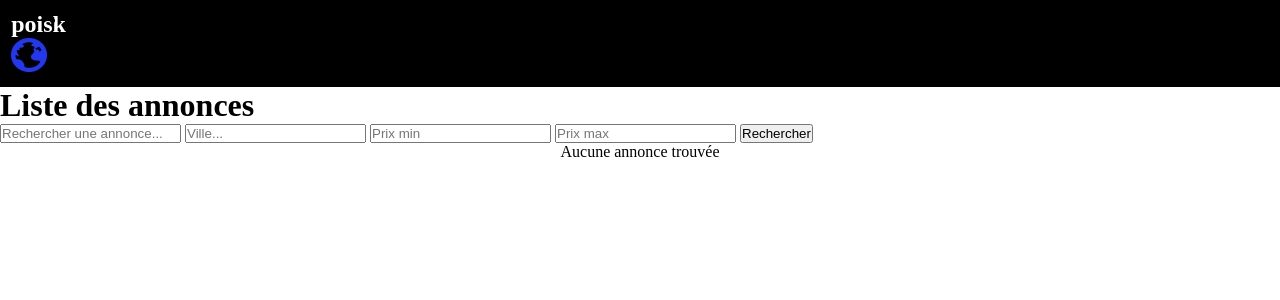
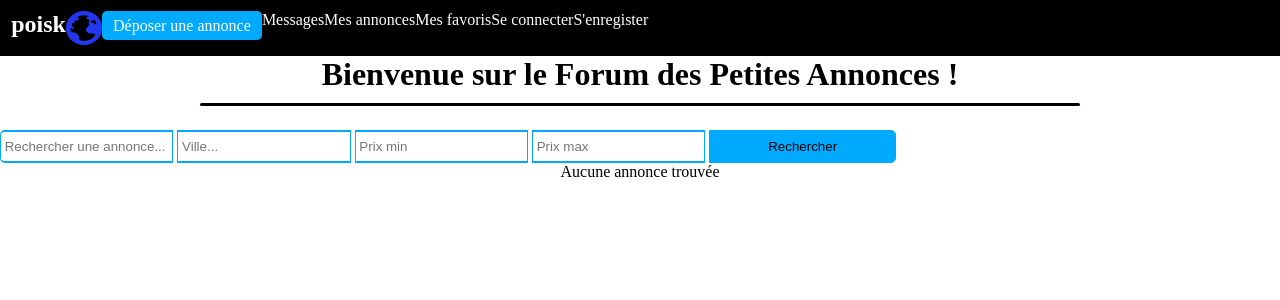
Before and after one commit to sataev12/SFPoisk, a PHP site: template templates/annonce/index.html.twig in a window 1280 px wide. Shown: the top 300 px of the page. Run offline with PHP 8.4, Linux system fonts and the light colour scheme; the template is opened without the code that fills it, so the values that code supplies are empty; form fields are guessed from the names that the template uses; some libraries are stand-ins or nearby versions.

Commit message:
Ajouter quelques styles sur la pages d'acceuil

```diff
--- a/public/css/style.css
+++ b/public/css/style.css
@@ -17,12 +17,14 @@
 
 nav{
     background-color: black;
+    color: white;
     display: flex;
     padding: 0.7em;
 }
 
 nav ul{
     display: flex;
+    list-style-type: none;
 }
 nav ul h2{
     color: white;
@@ -30,6 +32,24 @@
 
 nav ul .user {
     color: beige;
+}
+
+/* Nav-bar */
+
+.logo{
+    display: flex;
+    flex-direction: row;
+}
+
+.deposer {
+    display: flex;
+    align-items: center;
+    justify-content: center;
+    border-radius: 5px;
+    width: 10em;
+    height: 1.8em;
+    background-color: #00AAFF;
+
 }
 
 
@@ -42,7 +62,7 @@
 }
 
 .annonce {
-    background-color: blanchedalmond;
+    background-color: rgba(219, 209, 209, 0.24);
     width: 55em;
     border: 1px solid black;
     border-radius: 9px;
@@ -91,13 +111,55 @@
     justify-content: center;
 }
 
-.btn-ajoutRetrait a {
-
-}
-
-/* Formulaire de recherche */
+/* Formulaire de recherche/categories */
 
 .form-inline {
     display: flex;
+    justify-content: center;
+    margin-bottom: 1em;
+}
+
+.form-control {
+    width: 13em;
+    height: 2.5em;
+    border-bottom: #00AAFF 2px solid;
+    border-top: #00AAFF 2px solid;
+    border-left: #00AAFF 1px solid;
+    border-right: #00AAFF 1px solid;
+}
+
+.btn-valider {
+    width: 14em;
+    height: 2.5em;
+    background-color: #00AAFF;
+    border: #00AAFF 1px solid;
+    border-radius: 0 5px 5px 0;
+}
+
+.recherche-annonce {
+    border-radius: 5px 0 0 5px;
+}
+
+.ceteg-titre{
+    display: flex;
+    flex-direction: column;
     align-items: center;
 }
+
+.categories {
+    display: flex;
+    justify-content: center;
+    gap: 3.7em;
+}
+
+.tre{
+    width: 55em;
+    height: 3px;
+    background-color: black;
+    border-radius: 5px;
+    margin-bottom: 1.5em;
+    margin-top: 0.6em;
+}
+
+.nom-categ {
+}
--- a/templates/annonce/index.html.twig
+++ b/templates/annonce/index.html.twig
@@ -1,23 +1,30 @@
 {% extends 'base.html.twig' %}
-
 {% block title %}Liste des annonces!{% endblock %}
 
 {% block body %}
-    <h1>Liste des annonces</h1>
 
-    {% for categorie in categories %}
-        {{ categorie.nom }}
-    {% endfor %}
+    <div class="ceteg-titre">
+        <h1>Bienvenue sur le Forum des Petites Annonces !</h1>
+        <div class="categories">
+            {% for categorie in categories %}
+                <div class="nom-categ">
+                    {{ categorie.nom }}
+                </div>
+            {% endfor %}
+        </div>
+        <div class="tre"></div>
+    </div>
+
 
     {# {% for annonce in annonces %}
         <a href="{{ path('show_annonce', {'id': annonce.id})}}">{{ annonce }}</a> <br>
     {% endfor %}   #}
     {{ form_start(RechercheForm, {'attr': {'class': 'form-inline'}}) }}
-    {{ form_widget(RechercheForm.keyword, {'attr': {'class': 'form-control mr-sm-2', 'placeholder': 'Rechercher une annonce...'}}) }}
-    {{ form_widget(RechercheForm.ville, {'attr': {'class': 'form-control mr-sm-2', 'placeholder': 'Ville...'}}) }}
-    {{ form_widget(RechercheForm.minPrix, {'attr': {'class': 'form-control mr-sm-2', 'placeholder': 'Prix min'}}) }}
-    {{ form_widget(RechercheForm.maxPrix, {'attr': {'class': 'form-control mr-sm-2', 'placeholder': 'Prix max'}}) }}
-    <button class="btn btn-outline-success my-2 my-sm-0" type="submit">Rechercher</button>
+    {{ form_widget(RechercheForm.keyword, {'attr': {'class': 'form-control recherche-annonce', 'placeholder': ' Rechercher une annonce...'}}) }}
+    {{ form_widget(RechercheForm.ville, {'attr': {'class': 'form-control ville', 'placeholder': ' Ville...'}}) }}
+    {{ form_widget(RechercheForm.minPrix, {'attr': {'class': 'form-control prix-min', 'placeholder': ' Prix min'}}) }}
+    {{ form_widget(RechercheForm.maxPrix, {'attr': {'class': 'form-control prix-max', 'placeholder': ' Prix max'}}) }}
+    <button class="btn btn-valider " type="submit">Rechercher</button>
     {{ form_end(RechercheForm) }}
 
     <div class="annonces">
--- a/templates/base.html.twig
+++ b/templates/base.html.twig
@@ -12,8 +12,8 @@
     <body>
         <nav>
             <ul>
-                <li><h2>poisk</h2><img src="{{ asset('img/icon _globe_.png') }}" alt="Une image logo de site"></li>
-                <li><a href="{{ path('new_annonce') }}">Déposer une annonce</a></li>
+                <li class="logo"><h2>poisk</h2><img src="{{ asset('img/icon _globe_.png') }}" alt="Une image logo de site"></li>
+                <li class="deposer"><a href="{{ path('new_annonce') }}">Déposer une annonce</a></li>
                 <li><a href="{{ path('received_messages') }}">Messages</a></li>
                 <li><a href="{{ path('app_annonce') }}"> Mes annonces</a></li>
                 <li><a href="{{ path('view_favoris')}}"> Mes favoris</a></li>
```
